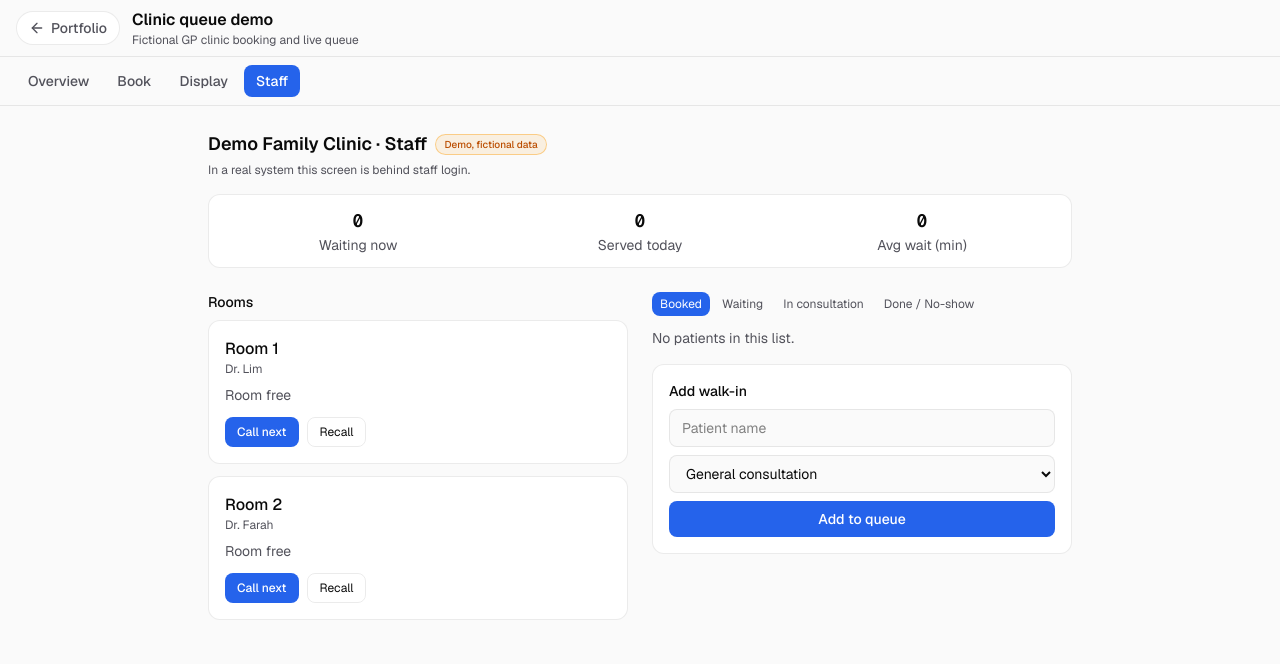
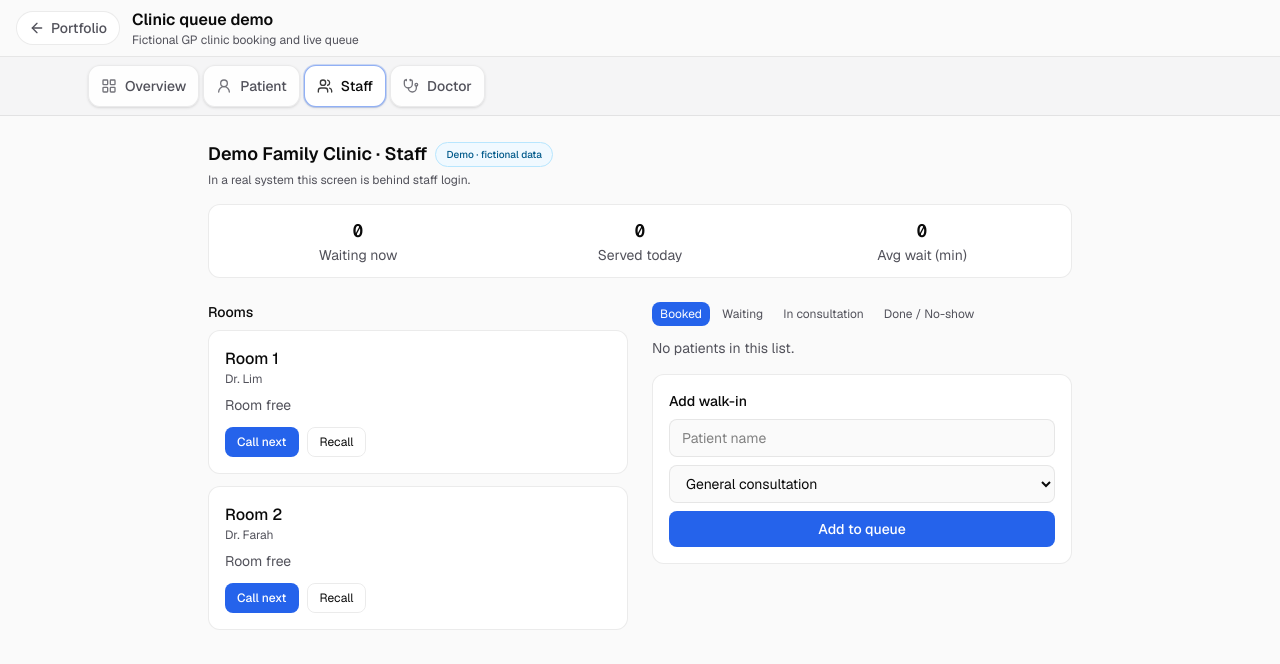
Before and after one commit to AfiqAidit/portfolio, a Next.js app: page /demos/clinic-queue/staff in a window 1280 px wide. Shown: the top 664 px of the page. Built offline with nearby package versions, Linux system fonts and the light colour scheme.

Commit message:
Add shared role chrome and clinic demo shell tabs.
Co-authored-by: Cursor <cursoragent@cursor.com>

```diff
--- a/src/app/demos/clinic-queue/layout.tsx
+++ b/src/app/demos/clinic-queue/layout.tsx
@@ -28,7 +28,7 @@ export default function ClinicQueueLayout({ children }: { children: React.ReactN
         </div>
       </header>
       <ClinicDemoLayoutClient />
-      {children}
+      <div className="flex min-h-0 flex-1 flex-col">{children}</div>
     </div>
   );
 }
--- /dev/null
+++ b/src/components/demos/clinic-queue/ClinicRoleChrome.tsx
@@ -0,0 +1,50 @@
+"use client";
+
+import type { ReactNode } from "react";
+import { DemoBadge } from "./ClinicShell";
+import { ROLE_CONFIG, type ClinicRole } from "./role-config";
+
+type Props = {
+  role: ClinicRole;
+  children: ReactNode;
+  /** Wider canvas for doctor TV layout */
+  wide?: boolean;
+};
+
+export function ClinicRoleChrome({ role, children, wide }: Props) {
+  const c = ROLE_CONFIG[role];
+  const Icon = c.icon;
+
+  return (
+    <div className="clinic-demo-root flex min-h-0 flex-1 flex-col bg-background">
+      <div className={`border-b border-border bg-gradient-to-br ${c.gradient}`}>
+        <div className="mx-auto max-w-6xl px-4 py-6 sm:px-6">
+          <div className="flex flex-wrap items-start justify-between gap-3">
+            <div className="flex min-w-0 gap-4">
+              <div className="flex h-12 w-12 shrink-0 items-center justify-center rounded-2xl border border-border bg-card/90 shadow-sm">
+                <Icon className="h-6 w-6 text-accent" aria-hidden />
+              </div>
+              <div className="min-w-0">
+                <p className="font-mono text-xs text-accent">{c.index}</p>
+                <h2 className="text-xl font-semibold tracking-tight text-foreground sm:text-2xl">
+                  {c.title}
+                </h2>
+                <p className="mt-1 max-w-xl text-sm leading-relaxed text-muted-foreground">
+                  {c.subtitle}
+                </p>
+              </div>
+            </div>
+            <div className="flex flex-col items-end gap-2">
+              <DemoBadge />
+            </div>
+          </div>
+        </div>
+      </div>
+      <div
+        className={`mx-auto w-full flex-1 px-4 py-8 sm:px-6 ${wide ? "max-w-6xl" : "max-w-3xl"}`}
+      >
+        {children}
+      </div>
+    </div>
+  );
+}
--- a/src/components/demos/clinic-queue/ClinicShell.tsx
+++ b/src/components/demos/clinic-queue/ClinicShell.tsx
@@ -2,46 +2,63 @@
 
 import Link from "next/link";
 import { usePathname } from "next/navigation";
+import { LayoutGrid, Stethoscope, UserRound, Users } from "lucide-react";
 import "./clinic-queue.css";
 
 const tabs = [
-  { href: "/demos/clinic-queue", label: "Overview", exact: true },
-  { href: "/demos/clinic-queue/book", label: "Book" },
-  { href: "/demos/clinic-queue/display", label: "Display" },
-  { href: "/demos/clinic-queue/staff", label: "Staff" },
+  { href: "/demos/clinic-queue", label: "Overview", exact: true, icon: LayoutGrid },
+  { href: "/demos/clinic-queue/book", label: "Patient", icon: UserRound },
+  { href: "/demos/clinic-queue/staff", label: "Staff", icon: Users },
+  { href: "/demos/clinic-queue/doctor", label: "Doctor", icon: Stethoscope },
 ];
 
 export function DemoBadge() {
   return (
-    <span className="rounded-full border border-amber-500/40 bg-amber-500/10 px-2 py-0.5 text-[10px] font-medium text-amber-700 dark:text-amber-300">
-      Demo, fictional data
+    <span
+      className="rounded-full border border-sky-200 bg-sky-50 px-2.5 py-1 text-[10px] font-medium text-sky-800 dark:border-sky-500/35 dark:bg-sky-500/10 dark:text-sky-200"
+      title="All names and data in this demo are fictional"
+    >
+      Demo · fictional data
     </span>
   );
 }
 
 export function ClinicScreenTabs() {
   const pathname = usePathname();
+  const isDoctor =
+    pathname.startsWith("/demos/clinic-queue/doctor") ||
+    pathname.startsWith("/demos/clinic-queue/display");
+
   return (
+    <div className="border-b border-border bg-band/80">
       <nav
-      className="flex gap-1 overflow-x-auto border-b border-border px-2 py-2 sm:px-4"
-      aria-label="Clinic demo screens"
+        className="mx-auto flex max-w-6xl gap-1 overflow-x-auto px-4 py-2 sm:px-6"
+        aria-label="Clinic demo roles"
       >
         {tabs.map((tab) => {
-        const active = tab.exact ? pathname === tab.href : pathname.startsWith(tab.href);
+          const active =
+            tab.label === "Doctor"
+              ? isDoctor
+              : tab.exact
+                ? pathname === tab.href
+                : pathname.startsWith(tab.href);
+          const Icon = tab.icon;
           return (
             <Link
               key={tab.href}
               href={tab.href}
-            className={`shrink-0 rounded-lg px-3 py-1.5 text-xs font-medium transition sm:text-sm ${
+              className={`inline-flex shrink-0 items-center gap-2 rounded-xl border px-3 py-2.5 text-xs font-medium shadow-sm transition sm:text-sm ${
                 active
-                ? "bg-accent text-accent-foreground"
-                : "text-muted-foreground hover:bg-card hover:text-foreground"
+                  ? "border-accent/50 bg-card text-foreground ring-1 ring-accent/20"
+                  : "border-border bg-card/90 text-muted-foreground hover:border-accent/30 hover:text-foreground"
               }`}
             >
+              <Icon className="h-4 w-4 opacity-80" aria-hidden />
               {tab.label}
             </Link>
           );
         })}
       </nav>
+    </div>
   );
 }
--- /dev/null
+++ b/src/components/demos/clinic-queue/LiveQueueStrip.tsx
@@ -0,0 +1,56 @@
+"use client";
+
+import { CLINIC_NAME, ROOMS } from "./constants";
+import { waitingList } from "./queue-store";
+import { useClinicStore } from "./useClinicStore";
+
+type Props = {
+  compact?: boolean;
+};
+
+export function LiveQueueStrip({ compact }: Props) {
+  const state = useClinicStore();
+  const waiting = waitingList(state);
+
+  return (
+    <div
+      className={`rounded-2xl border border-border bg-card ${
+        compact ? "p-3" : "p-4 sm:p-5"
+      }`}
+      aria-live="polite"
+    >
+      <p className="text-xs font-medium text-muted-foreground">{CLINIC_NAME} · live</p>
+      <div className={`mt-3 grid gap-3 ${compact ? "grid-cols-2" : "sm:grid-cols-3"}`}>
+        {ROOMS.map((room) => {
+          const rs = state.roomState[room.id];
+          const current = rs.currentTicketId
+            ? state.tickets.find((t) => t.id === rs.currentTicketId)
+            : undefined;
+          const serving = current?.queueNumber ?? rs.lastAnnouncedNumber ?? "—";
+          return (
+            <div key={room.id} className="rounded-xl border border-border bg-background/60 px-3 py-2">
+              <p className="text-[10px] text-muted-foreground sm:text-xs">{room.label}</p>
+              <p
+                className={`font-mono font-bold tabular-nums text-foreground ${
+                  compact ? "text-xl" : "text-2xl sm:text-3xl"
+                }`}
+              >
+                {serving}
+              </p>
+            </div>
+          );
+        })}
+        <div
+          className={`rounded-xl border border-border bg-background/60 px-3 py-2 ${
+            compact ? "col-span-2" : "sm:col-span-1"
+          }`}
+        >
+          <p className="text-[10px] text-muted-foreground sm:text-xs">Waiting</p>
+          <p className={`font-mono font-bold tabular-nums ${compact ? "text-xl" : "text-2xl sm:text-3xl"}`}>
+            {waiting.length}
+          </p>
+        </div>
+      </div>
+    </div>
+  );
+}
--- /dev/null
+++ b/src/components/demos/clinic-queue/clinic-ui.ts
@@ -0,0 +1,14 @@
+/** Shared pill / segment button styles for the clinic demo */
+export function segmentBtn(active: boolean) {
+  return `rounded-xl border px-3 py-1.5 text-xs font-medium shadow-sm transition sm:px-4 sm:py-2 sm:text-sm ${
+    active
+      ? "border-accent bg-accent text-accent-foreground"
+      : "border-border bg-card text-muted-foreground hover:border-accent/40 hover:text-foreground"
+  }`;
+}
+
+export function choiceCard(active: boolean) {
+  return `w-full rounded-2xl border px-4 py-4 text-left shadow-sm transition hover:border-accent/40 ${
+    active ? "border-accent bg-accent/10 ring-1 ring-accent/20" : "border-border bg-card"
+  }`;
+}
--- /dev/null
+++ b/src/components/demos/clinic-queue/role-config.ts
@@ -0,0 +1,43 @@
+import type { LucideIcon } from "lucide-react";
+import { LayoutGrid, Stethoscope, UserRound, Users } from "lucide-react";
+
+export type ClinicRole = "overview" | "patient" | "staff" | "doctor";
+
+export type RoleConfig = {
+  index: string;
+  title: string;
+  subtitle: string;
+  gradient: string;
+  icon: LucideIcon;
+};
+
+export const ROLE_CONFIG: Record<ClinicRole, RoleConfig> = {
+  overview: {
+    index: "Hub",
+    title: "Clinic demo overview",
+    subtitle: "See the live queue, load sample data, and open each role in its own screen.",
+    gradient: "from-accent/10 via-background to-accent-2/5",
+    icon: LayoutGrid,
+  },
+  patient: {
+    index: "Patient",
+    title: "Book an appointment",
+    subtitle: "Choose a service and time slot, then follow your ticket in the queue.",
+    gradient: "from-sky-500/12 via-background to-cyan-500/5",
+    icon: UserRound,
+  },
+  staff: {
+    index: "Front desk",
+    title: "Staff console",
+    subtitle: "Check in online bookings and register walk-in patients. No login in this demo.",
+    gradient: "from-slate-500/10 via-background to-zinc-500/5",
+    icon: Users,
+  },
+  doctor: {
+    index: "Consultation",
+    title: "Doctor and waiting room",
+    subtitle: "Call the next patient, run the consult, and show the live board patients see.",
+    gradient: "from-cyan-500/12 via-background to-teal-500/5",
+    icon: Stethoscope,
+  },
+};
```
Lines whose indentation alone changed are shown as unchanged.
